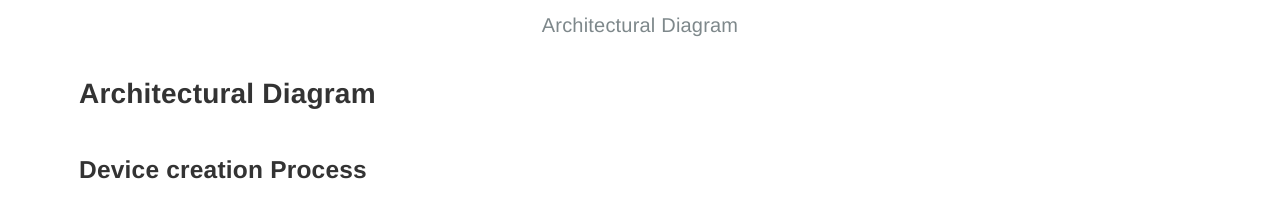
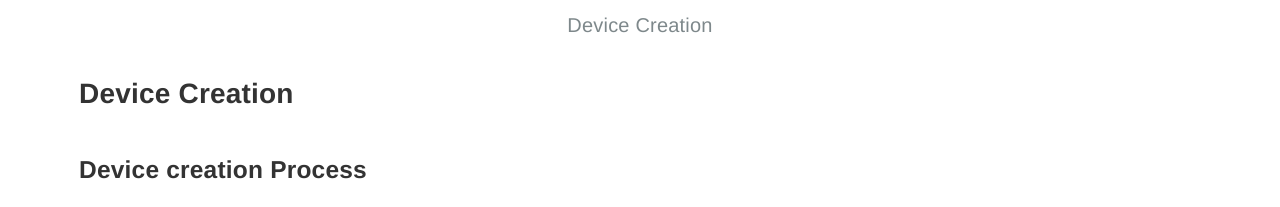
Before and after one commit to upv-tfm-iot/documentation, a Jekyll site: the page built from _pages/6-device-creation-flow.md, in a window 1280 px wide. Shown: the top 207 px of the page. Built offline with Jekyll 4.4.1, drawn with Linux system fonts in a browser that asks for light colours.

Commit message:
update project

```diff
--- a/_pages/6-device-creation-flow.md
+++ b/_pages/6-device-creation-flow.md
@@ -1,5 +1,5 @@
 ---
-title: Architectural Diagram
+title: Device Creation
 subtitle: Subtitle
 author: Da Silva Sales, Marcelo Daniel
 date: 2024-10-19
```
